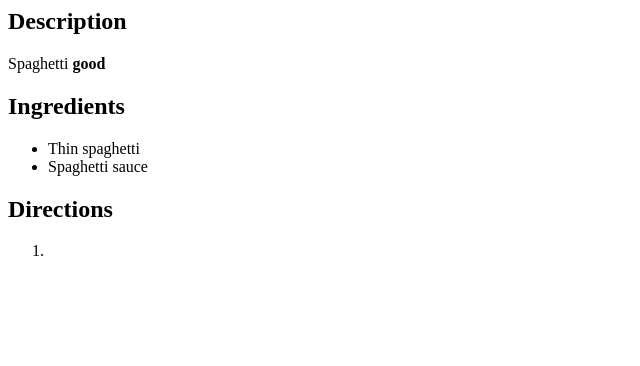
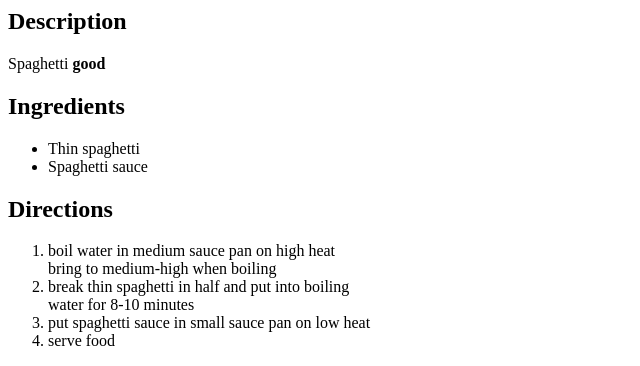
Before and after one commit to aidengage/odin-recipes, a plain HTML site: page recipes/spaghetti.html in a window 1280 px wide. Shown: the part 530-896 px from the top of the page, without its empty margins (0-640 px from the left). Before the commit the page ends 806 px from the top, so only its background shows below. Drawn offline with Linux system fonts and the light colour scheme.

Commit message:
finished directions

```diff
--- a/recipes/spaghetti.html
+++ b/recipes/spaghetti.html
@@ -19,7 +19,12 @@
         </ul>
         <h2>Directions</h2>
         <ol>
-            <li></li>
+            <li>boil water in medium sauce pan on high heat<br>
+            bring to medium-high when boiling</li>
+            <li>break thin spaghetti in half and put into boiling<br>
+            water for 8-10 minutes</li>
+            <li>put spaghetti sauce in small sauce pan on low heat</li>
+            <li>serve food</li>
         </ol>
     </body>
 </html>
```
